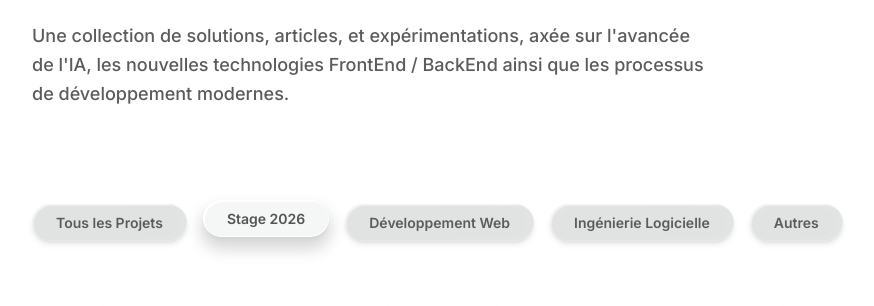
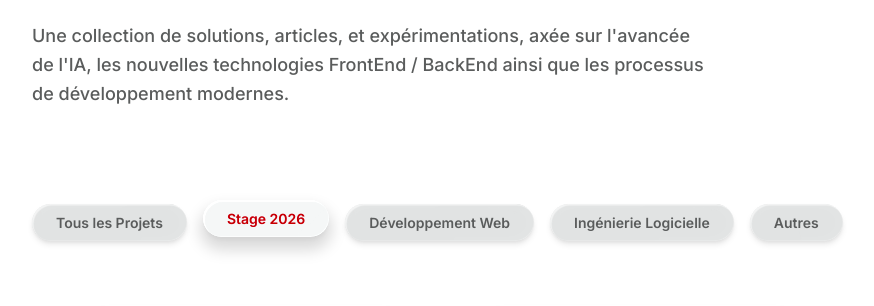
Before and after one commit to MINLEGO/Portfolio-Louis-MOULINET, a PHP site: page /projects.php?filter=stage2026 in a window 1280 px wide. Shown: the part 309-615 px from the top of the page, without its empty margins (0-874 px from the left). Run offline with PHP 8.4, Linux system fonts and the light colour scheme; some web fonts are replaced.

Commit message:
added red colors to stage selector

```diff
--- a/public/projects.php
+++ b/public/projects.php
@@ -86,7 +86,7 @@ if ($activeFilter !== 'all' && isset($filterMap[$activeFilter])) {
                     class="filter-btn glass-btn <?= $activeFilter === 'all' ? 'filter-btn--active' : 'filter-btn--inactive' ?>">
                     Tous les Projets</a>
                 <a href="projects.php?filter=stage2026"
-                    class="filter-btn glass-btn <?= $activeFilter === 'stage2026' ? 'filter-btn--active' : 'filter-btn--inactive' ?>">
+                    class="filter-btn glass-btn <?= $activeFilter === 'stage2026' ? 'filter-btn--active' : 'filter-btn--inactive' ?>" style="color: #bb0012">
                     Stage 2026</a>
                 <a href="projects.php?filter=web"
                     class="filter-btn glass-btn <?= $activeFilter === 'web' ? 'filter-btn--active' : 'filter-btn--inactive' ?>">
```
